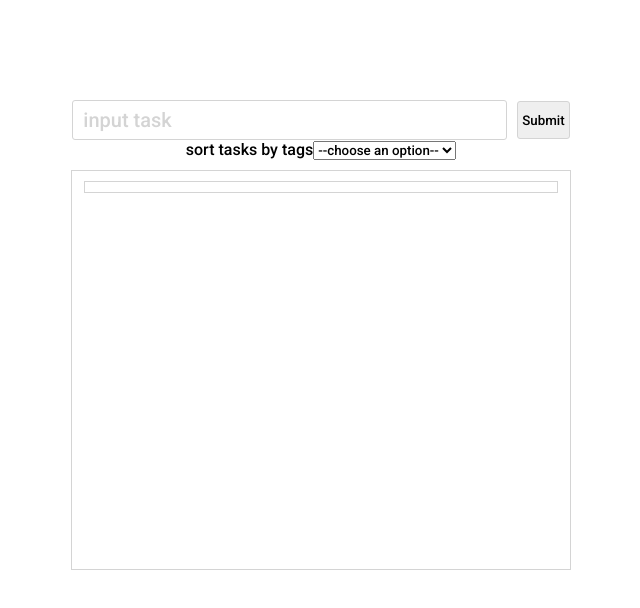
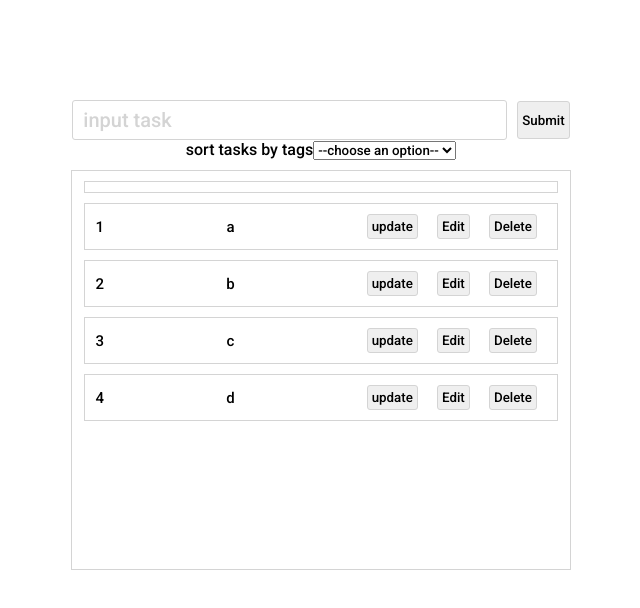
Before and after one commit to JMSBRN/todo-list-react, a React (Create React App) app: page / in a window 1280 px wide. Shown: the top 608 px of the page, without its empty margins (319-959 px from the left). Built offline with nearby package versions, Linux system fonts and the light colour scheme.

Commit message:
feat: add json file and import as data

```diff
--- a/src/App.js
+++ b/src/App.js
@@ -1,17 +1,17 @@
 import { React, useState } from 'react';
-
 import './app.scss';
 import Main from './containers/Main';
 import { Context } from './context';
+import data from './data.json';
 
 function App() {
-  const [tasks, setTasks] = useState([]);
+  const [tasks, setTasks] = useState(data);
   const [tags, setTags] = useState([]);
   const [title, setTitle] = useState('');
   const [tagTitle, setTagTitle] = useState('');
-  const inputTask = document.querySelector('.input-form');
+  const inputTask = document.getElementById('input-form')||{};
   const [selectValue, setSelectValue] = useState('');
-
+  const [tagText, setTagText] = useState('');
   const sortArrByConditions = (arr,func) => {
     arr.sort((a, b) => func(a, b)? 1: func(b, a)? -1: 0);
 		return arr;
@@ -33,7 +33,7 @@ function App() {
    let elIndex = JSON.parse(e.target.dataset.num);
     const newArr = tasks.filter((el,index) => index !== elIndex);
     setTasks(newArr);
-    inputTask.value = '';
+    inputTask.value == '';
     if(newArr.length <= 0){
       const arr = [];
       setTags(arr);
@@ -65,9 +65,8 @@ function App() {
   };
   const handleUpdateTask = (e) => {
     let ecurDatasetNum = e.target.dataset.num;
-    console.log(ecurDatasetNum);
     let curValueFromInput = document.querySelector('.input-form').value;
-    if(!inputTask.value == '') {
+    if(!inputTask.value == '' ) {
       tasks[ecurDatasetNum].title = curValueFromInput;
       createTag(e);
     }
@@ -76,10 +75,14 @@ function App() {
   const nandleSelectChange = (e) => {
     setSelectValue(e.target.value);
   };
+  const handelTagkGetText = (e) => {
+    setTagText(e.target.innerHTML);
+	};
   return (
     <div className="App">
       <Context.Provider value={{
         tasks,
+        setTasks,
         tags,
         tagTitle,
         sortArrByConditions,
@@ -89,7 +92,9 @@ function App() {
         handleEditTask,
         handleUpdateTask,
         nandleSelectChange,
-        selectValue
+        selectValue,
+        tagText,
+        handelTagkGetText
       }}>
       <Main />
       </Context.Provider>
--- a/src/components/InputForm.jsx
+++ b/src/components/InputForm.jsx
@@ -6,7 +6,7 @@ const InputForm = ({ textInBtn }) => {
 	const {handleAddTask, getTitleFromInput} = useContext(Context);
 	return (
 		<div className='input-form-wrapper'>
-      <input onChange={getTitleFromInput} className='input-form' type="text" name="" id="" placeholder='input task' />
+      <input onChange={getTitleFromInput} className='input-form' type="text" name="input-form" id="input-form" placeholder='input task' />
 			<button onClick={handleAddTask} className='submit-form-btn' type="submit">{textInBtn}</button>
 		</div>
 	);
--- a/src/components/Tag.jsx
+++ b/src/components/Tag.jsx
@@ -2,11 +2,14 @@ import React from "react";
 
 import PropTypes from "prop-types";
 const Tag = ({ indexForClassName, tagTitle }) => {
-  return <div className={`tag-${indexForClassName}`}>{tagTitle}</div>;
+  return <>
+    <div className={`tag-${indexForClassName}`}>{tagTitle}</div>
+    </>;
 };
 Tag.propTypes = {
   indexForClassName: PropTypes.string,
   tagTitle: PropTypes.string,
+
 };
 
 export default Tag;
--- a/src/containers/Tags.jsx
+++ b/src/containers/Tags.jsx
@@ -3,10 +3,13 @@ import Tag from '../components/Tag';
 import { Context } from '../context';
 
 const Tags = () => {
-	const {tags} = useContext(Context);
+	const {tags, handelTagkGetText} = useContext(Context);
+
 	return (
 		<div className='tags'>
-			{tags.map((el,idx) => <Tag key={idx} index={`tags-${idx}`} tagTitle={el.tagName}/>)}
+			{tags.map((el,idx) => <div key={idx} onClick={handelTagkGetText} className="tag-wrapper">
+				<Tag  key={idx} index={`tags-${idx}`} tagTitle={el.tagName}/>
+			</div>)}
 		</div>
 	);
 };
--- a/src/containers/Tasks.jsx
+++ b/src/containers/Tasks.jsx
@@ -4,7 +4,7 @@ import { Context } from "../context";
 import Tags from "./Tags";
 
 const Tasks = () => {
-  const { tasks, selectValue, sortArrByConditions } = useContext(Context);
+  const { tasks, selectValue, sortArrByConditions, tagText } = useContext(Context);
 
   if(selectValue == 'a-z') {
     sortArrByConditions(tasks, (a,b) => a.tag > b.tag);
@@ -15,7 +15,7 @@ const Tasks = () => {
   return (
     <div className="tasks">
       <Tags />
-      {tasks.map((el, idx) => (
+      {tasks.filter( el => el.tag.includes(tagText) || el.tag == tagText && el.tag.includes('') ).map((el, idx) => (
         <Task tagTitle={el.tag} index={idx} key={idx} title={el.title} />
       ))}
     </div>
--- a/src/containers/tags.scss
+++ b/src/containers/tags.scss
@@ -10,3 +10,10 @@
 	font-size: 12px;
 	border: 1px solid var(--primary-color-grey);
 }
+.tag-wrapper{
+	cursor: pointer;
+}
+.tag-wrapper:active{
+	cursor: pointer;
+	color: red;
+}
--- /dev/null
+++ b/src/data.json
@@ -0,0 +1,18 @@
+ [
+	{
+		 "tag": "1",
+	  "title": "a"
+	},
+	{
+		 "tag": "2",
+	  "title": "b"
+	},
+	{
+		 "tag": "3",
+	  "title": "c"
+	},
+	{
+		 "tag": "4",
+	  "title": "d"
+	}
+]
```
